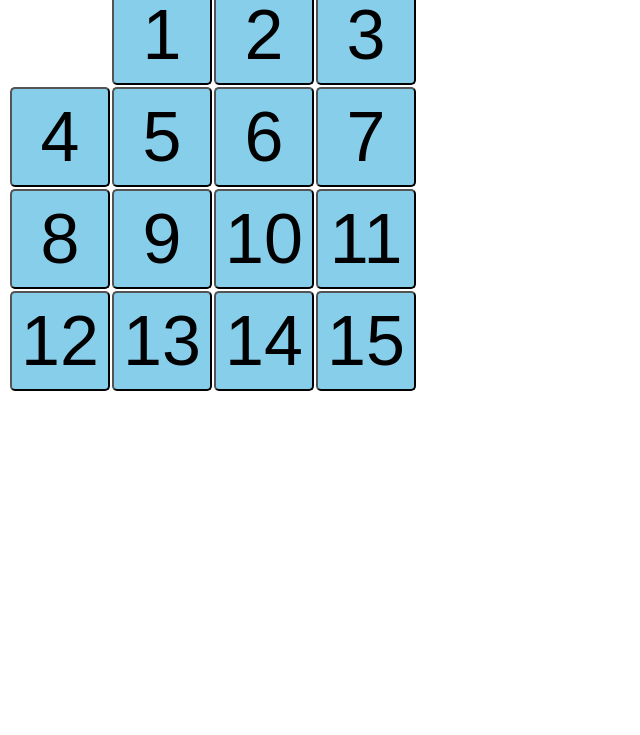
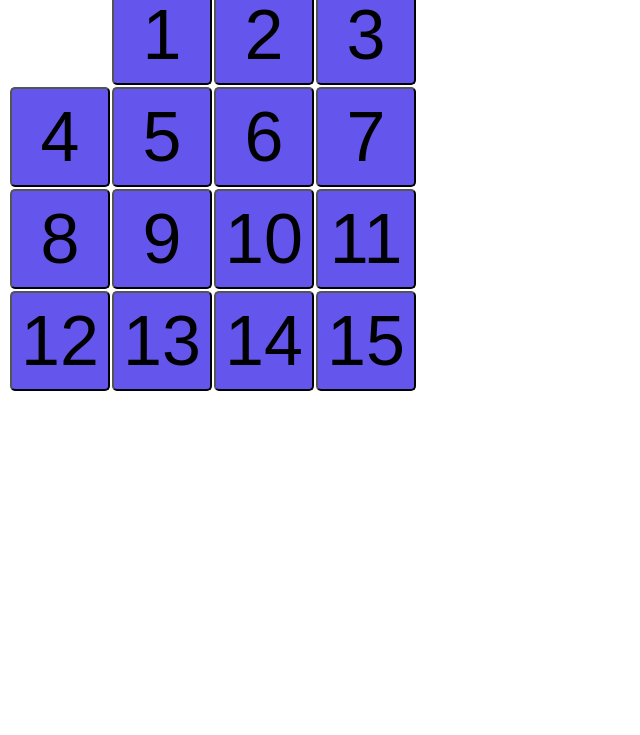
Before and after one commit to kx47g/first-website, a plain HTML site: page index.html in a window 1280 px wide. Shown: the part 65-800 px from the top of the page, without its empty margins (0-640 px from the left). Drawn offline with Linux system fonts and the light colour scheme.

Commit message:
backgroundcolorchange

```diff
--- a/src/index.css
+++ b/src/index.css
@@ -11,7 +11,7 @@ font-weight: bold;
 display: none;
 }
 .number-button {
-background-color: skyblue;
+background-color: rgb(100, 85, 236);
 font-size: 70px;
 }
 #number-brank {
```
